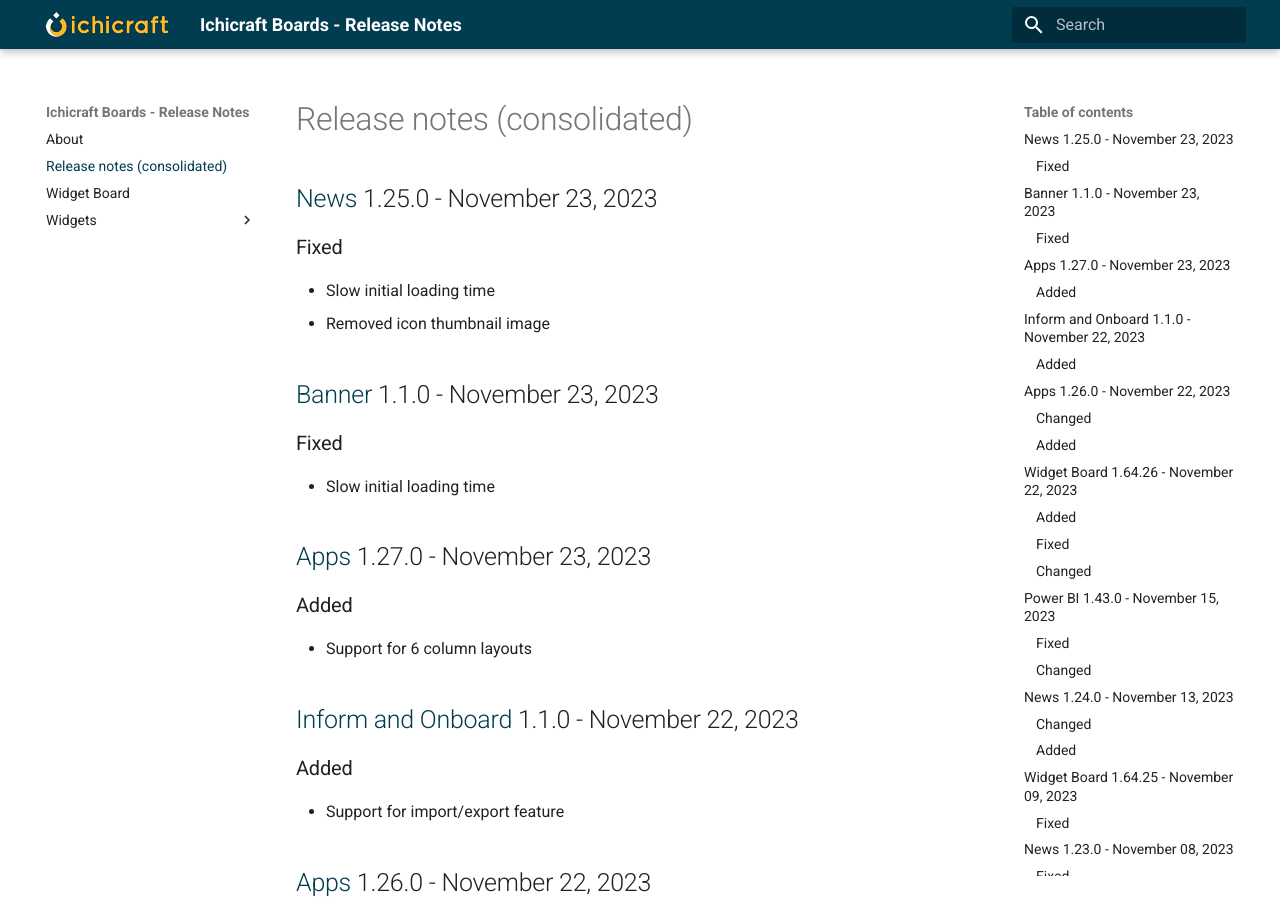
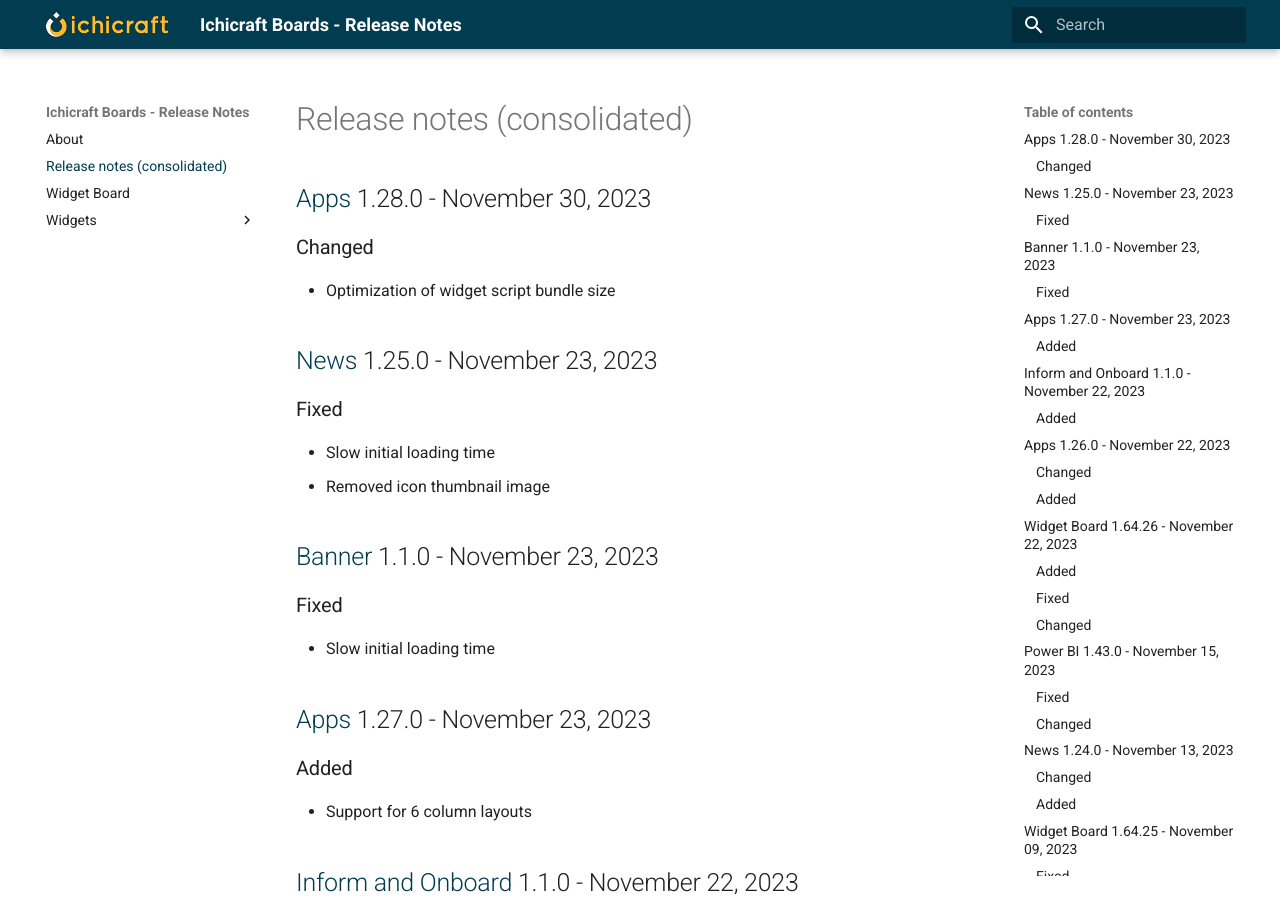
Before and after one commit to ichicraft/widgets-docs, an MkDocs documentation site: the page built from docs/Release-notes-(consolidated).md, in a window 1280 px wide and 900 px high. Built offline with MkDocs 1.6.1 and Material for MkDocs 9.7.7, drawn with Linux system fonts in a browser that asks for light colours.

Commit message:
Release notes updated by BuildService

```diff
--- a/docs/Release-notes-(consolidated).md
+++ b/docs/Release-notes-(consolidated).md
@@ -1,3 +1,8 @@
+## [Apps](./Widgets/Apps.md) 1.28.0 - November 30, 2023
+
+### Changed
+- Optimization of widget script bundle size
+
 ## [News](./Widgets/News.md) 1.25.0 - November 23, 2023
 
 ### Fixed
```
Also changed, not shown: docs/Widgets/Apps.md (+5 -0 lines).
